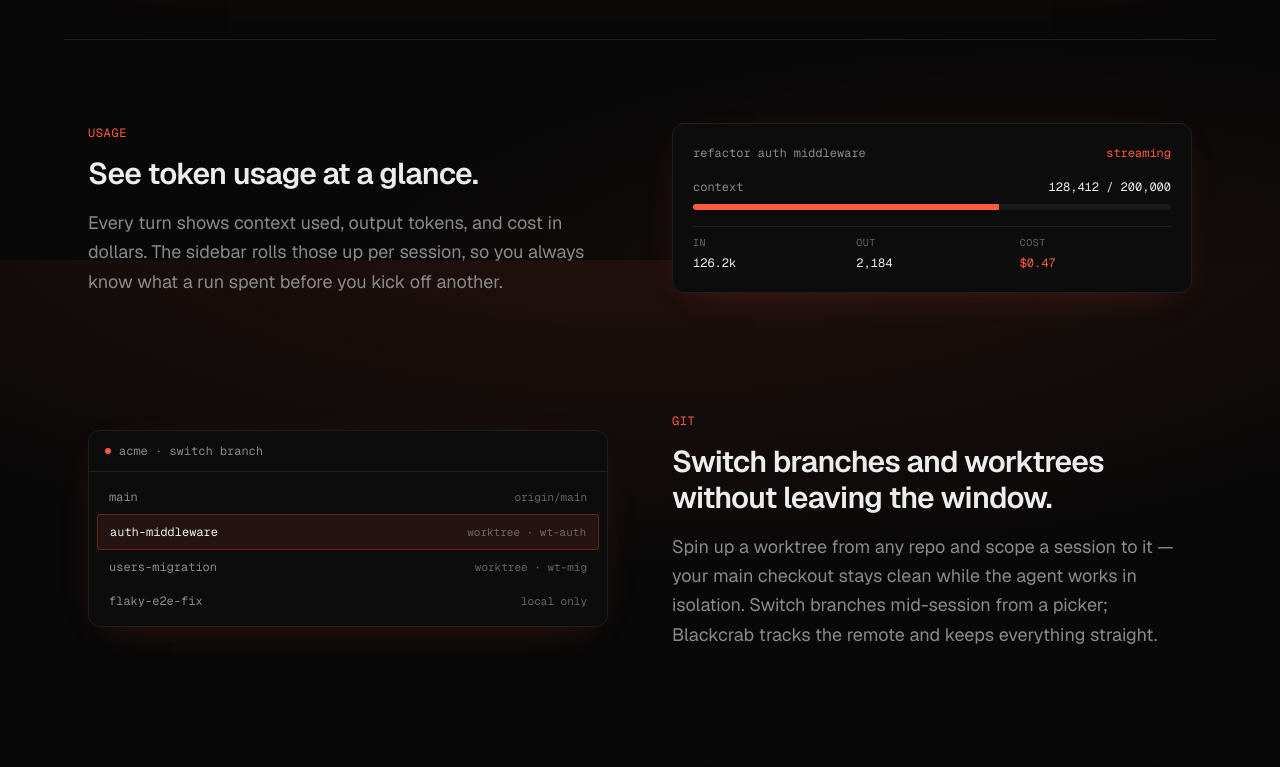
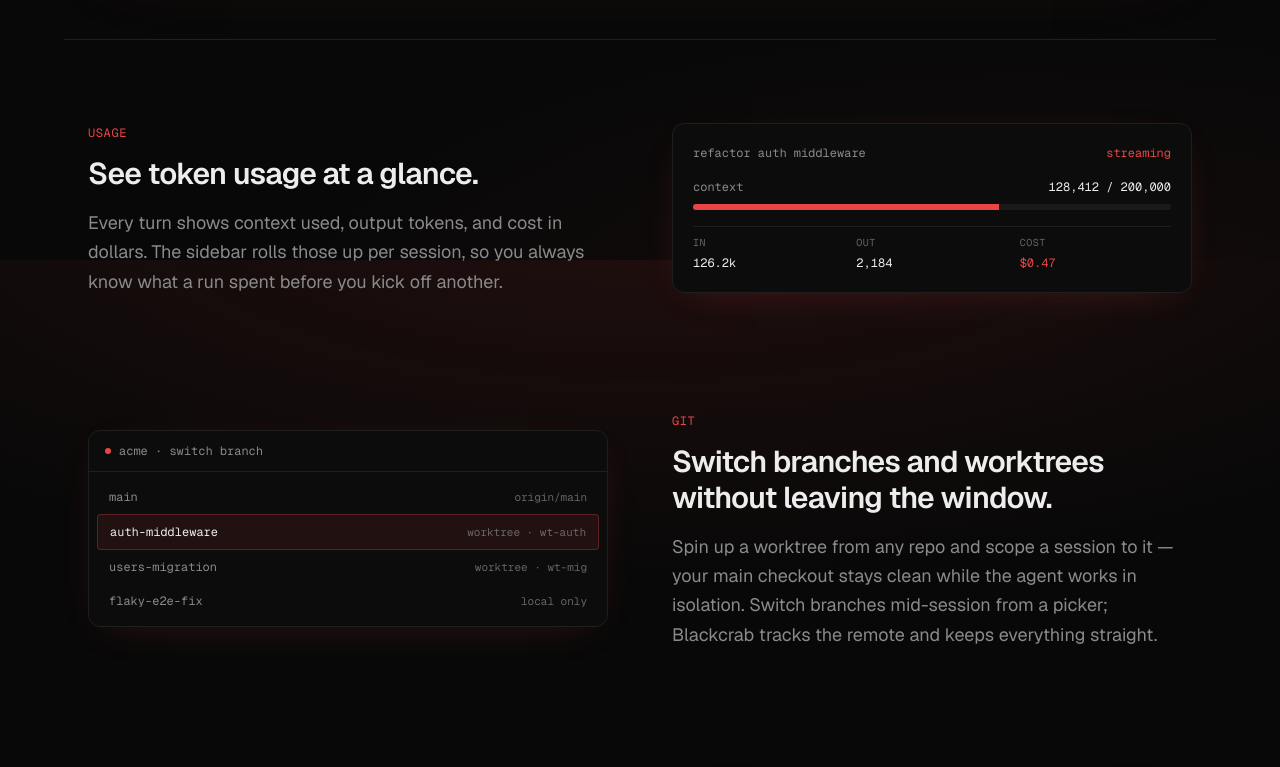
Before and after one commit to BonJenn/blackcrab-landing, a Next.js app: page / in a window 1280 px wide. Shown: the part 1340-2107 px from the top of the page. Built offline with nearby package versions, Linux system fonts and the light colour scheme.

Commit message:
Shift accent from orange-red to clean red across landing
Match the app's new palette: --accent #ff5a3d → #e94545, plus the two
hero/highlight glow rgbas.

```diff
--- a/app/globals.css
+++ b/app/globals.css
@@ -5,7 +5,7 @@
   --foreground: #ededed;
   --muted: #8a8a8a;
   --border: #1f1f1f;
-  --accent: #ff5a3d;
+  --accent: #e94545;
 }
 
 @theme inline {
@@ -23,6 +23,6 @@ body {
   color: var(--foreground);
   font-family: var(--font-geist-sans), system-ui, -apple-system, sans-serif;
   background-image:
-    radial-gradient(ellipse 80% 50% at 50% -10%, rgba(255, 90, 61, 0.12), transparent),
-    radial-gradient(ellipse 60% 40% at 80% 110%, rgba(255, 90, 61, 0.06), transparent);
+    radial-gradient(ellipse 80% 50% at 50% -10%, rgba(233, 69, 69, 0.12), transparent),
+    radial-gradient(ellipse 60% 40% at 80% 110%, rgba(233, 69, 69, 0.06), transparent);
 }
--- a/app/page.tsx
+++ b/app/page.tsx
@@ -80,7 +80,7 @@ function Hero() {
 function Preview() {
   return (
     <section className="mx-auto max-w-6xl px-6 pb-24">
-      <div className="rounded-xl border border-border bg-[#0c0c0c] overflow-hidden shadow-[0_20px_80px_-20px_rgba(255,90,61,0.25)]">
+      <div className="rounded-xl border border-border bg-[#0c0c0c] overflow-hidden shadow-[0_20px_80px_-20px_rgba(233,69,69,0.25)]">
         <div className="flex items-center gap-2 border-b border-border px-4 py-3">
           <span className="h-3 w-3 rounded-full bg-[#ff5f57]" />
           <span className="h-3 w-3 rounded-full bg-[#febc2e]" />
@@ -170,7 +170,7 @@ function Highlight({
 
 function HighlightFrame({ children }: { children: React.ReactNode }) {
   return (
-    <div className="rounded-xl border border-border bg-[#0c0c0c] overflow-hidden shadow-[0_10px_40px_-20px_rgba(255,90,61,0.3)]">
+    <div className="rounded-xl border border-border bg-[#0c0c0c] overflow-hidden shadow-[0_10px_40px_-20px_rgba(233,69,69,0.3)]">
       {children}
     </div>
   );
```
